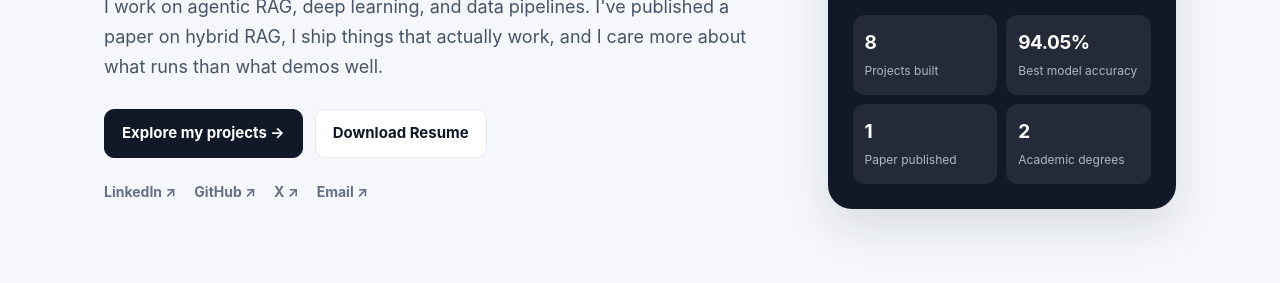
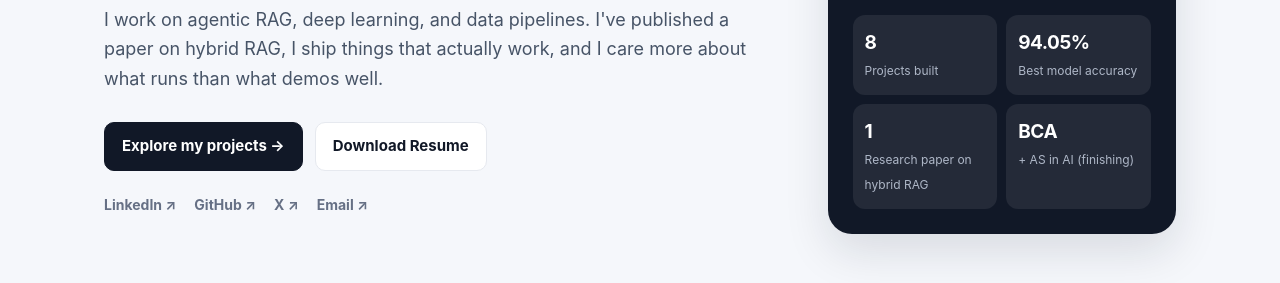
Before and after one commit to mritunjaySharma05/Portfolio_ai, a plain HTML site: page v2.html in a window 1280 px wide. Shown: the part 449-732 px from the top of the page. Drawn offline with Linux system fonts and the light colour scheme.

Commit message:
Make hero stat labels specific (hybrid RAG paper, both degrees named)
Co-Authored-By: Claude Opus 5 <noreply@anthropic.com>

```diff
--- a/v2.html
+++ b/v2.html
@@ -174,8 +174,8 @@ footer{text-align:center;color:var(--muted);padding:30px 0;font-size:14px}
    <div class="mini-stats">
     <div class="stat"><b>8</b><small>Projects built</small></div>
     <div class="stat"><b>94.05%</b><small>Best model accuracy</small></div>
-    <div class="stat"><b>1</b><small>Paper published</small></div>
-    <div class="stat"><b>2</b><small>Academic degrees</small></div>
+    <div class="stat"><b>1</b><small>Research paper on hybrid RAG</small></div>
+    <div class="stat"><b>BCA</b><small>+ AS in AI (finishing)</small></div>
    </div>
   </aside>
  </div>
```
